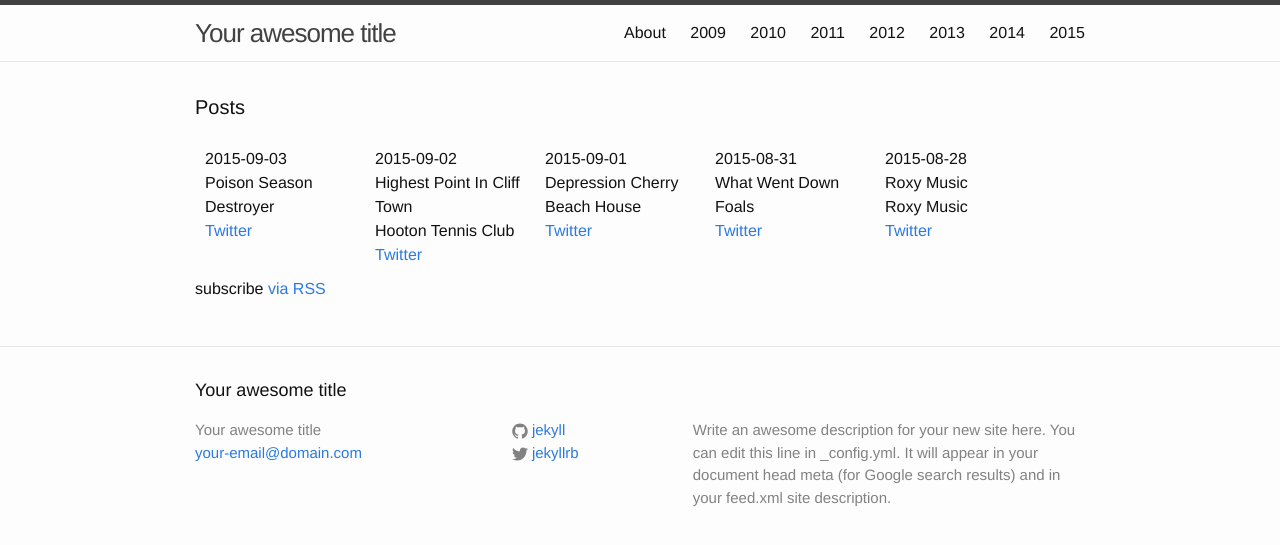
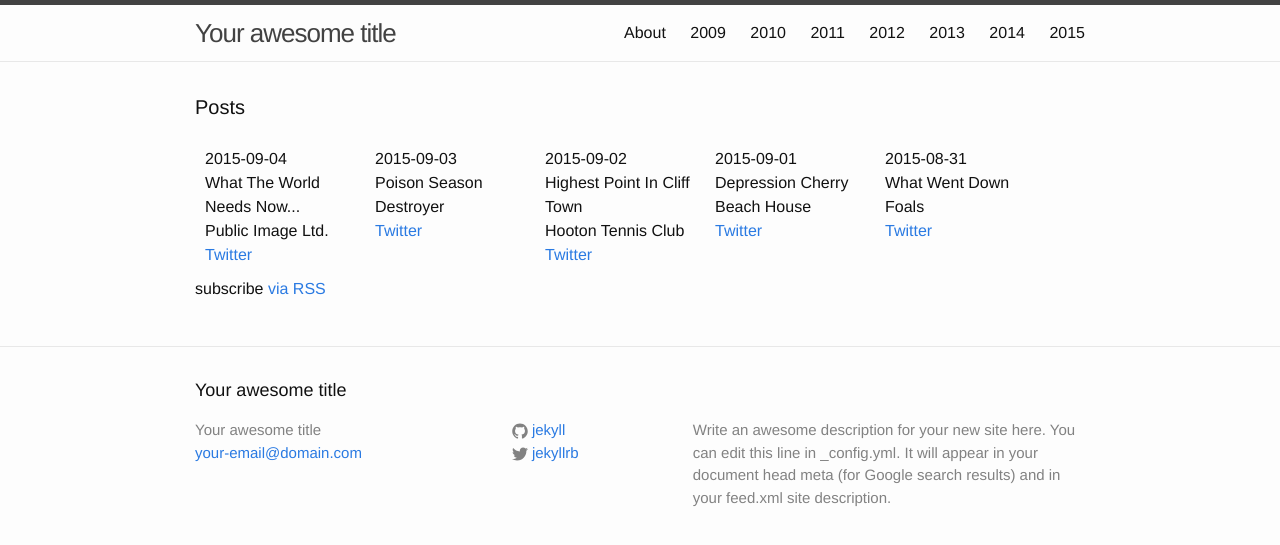
Before and after one commit to karaken12/bbc6musicaotd, a Jekyll site: the page built from site/index.html, in a window 1280 px wide. Shown: the top 545 px of the page. Built offline with Jekyll 4.4.1, drawn with Linux system fonts in a browser that asks for light colours.

Commit message:
Album for 2015-09-04.

```diff
--- a/site/_data/year/2015.yml
+++ b/site/_data/year/2015.yml
@@ -846,3 +846,8 @@
   title: Poison Season
   twitter: https://twitter.com/BBC6Music/status/639345043623550976
   spotify-id: 0X32RgsNanozjRrRd2DRLK
+- date: 2015-09-04
+  artist: Public Image Ltd.
+  title: What The World Needs Now...
+  twitter: https://twitter.com/BBC6Music/status/639707341202571264
+  spotify-id: 4fQvSvRIwtTPCeLetBqPKV
```
